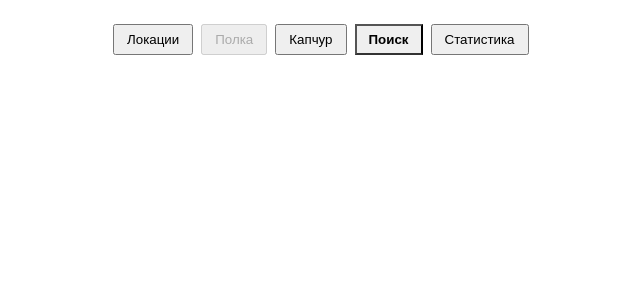
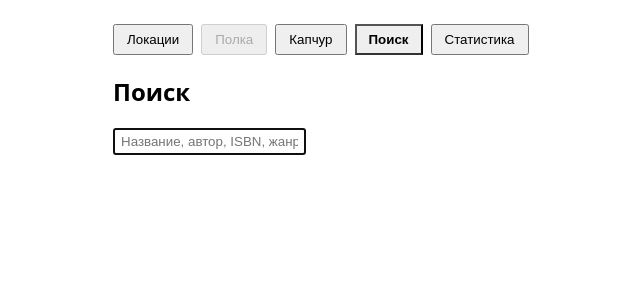
Before and after one commit to Jkaotlic/knizhnik, a React (Vite) app: page / in a window 1280 px wide. Both pictures are taken after a click on the button "Поиск". Shown: the top 300 px of the page, without its empty margins (77-717 px from the left). Built offline with nearby package versions, Linux system fonts and the light colour scheme.

Commit message:
feat(ui): поиск с брейдкрамбом и пометкой выдачи

```diff
--- a/src/components/SearchView.tsx
+++ b/src/components/SearchView.tsx
@@ -1,4 +1,35 @@
-// Заглушка: реальная реализация появится в Task 17.
-export function SearchView(_props: { onOpenShelf: (id: number) => void }) {
-  return null;
+import { useState } from "react";
+import { api, BookHit } from "../api";
+
+export function SearchView({ onOpenShelf }: { onOpenShelf: (id: number) => void }) {
+  const [q, setQ] = useState("");
+  const [hits, setHits] = useState<BookHit[]>([]);
+
+  const run = async (value: string) => {
+    setQ(value);
+    if (value.trim().length < 2) {
+      setHits([]);
+      return;
+    }
+    setHits(await api.booksSearch(value.trim()));
+  };
+
+  return (
+    <div>
+      <h2>Поиск</h2>
+      <input value={q} onChange={(e) => run(e.target.value)} placeholder="Название, автор, ISBN, жанр" autoFocus />
+      {q.trim().length >= 2 && hits.length === 0 && <p className="muted">Ничего не найдено</p>}
+      {hits.map((h) => (
+        <div key={h.book.id} className="row">
+          <span>{h.book.title}{h.book.authors ? ` — ${h.book.authors}` : ""}</span>
+          {h.breadcrumb && (
+            <button className="muted" onClick={() => h.book.shelf_id && onOpenShelf(h.book.shelf_id)}>
+              {h.breadcrumb}
+            </button>
+          )}
+          {h.off_shelf && <span className="muted">не на полке{h.book.lent_to ? `: ${h.book.lent_to}` : ""}</span>}
+        </div>
+      ))}
+    </div>
+  );
 }
```
